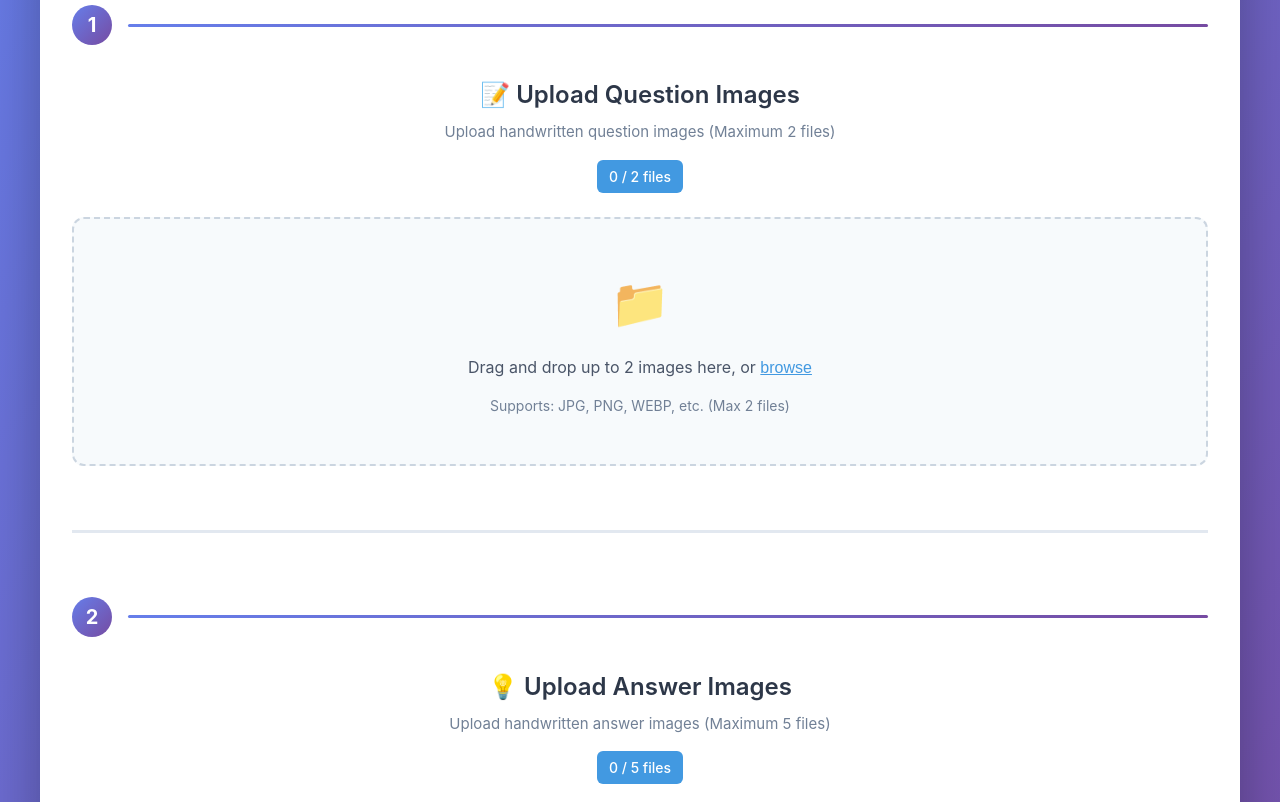
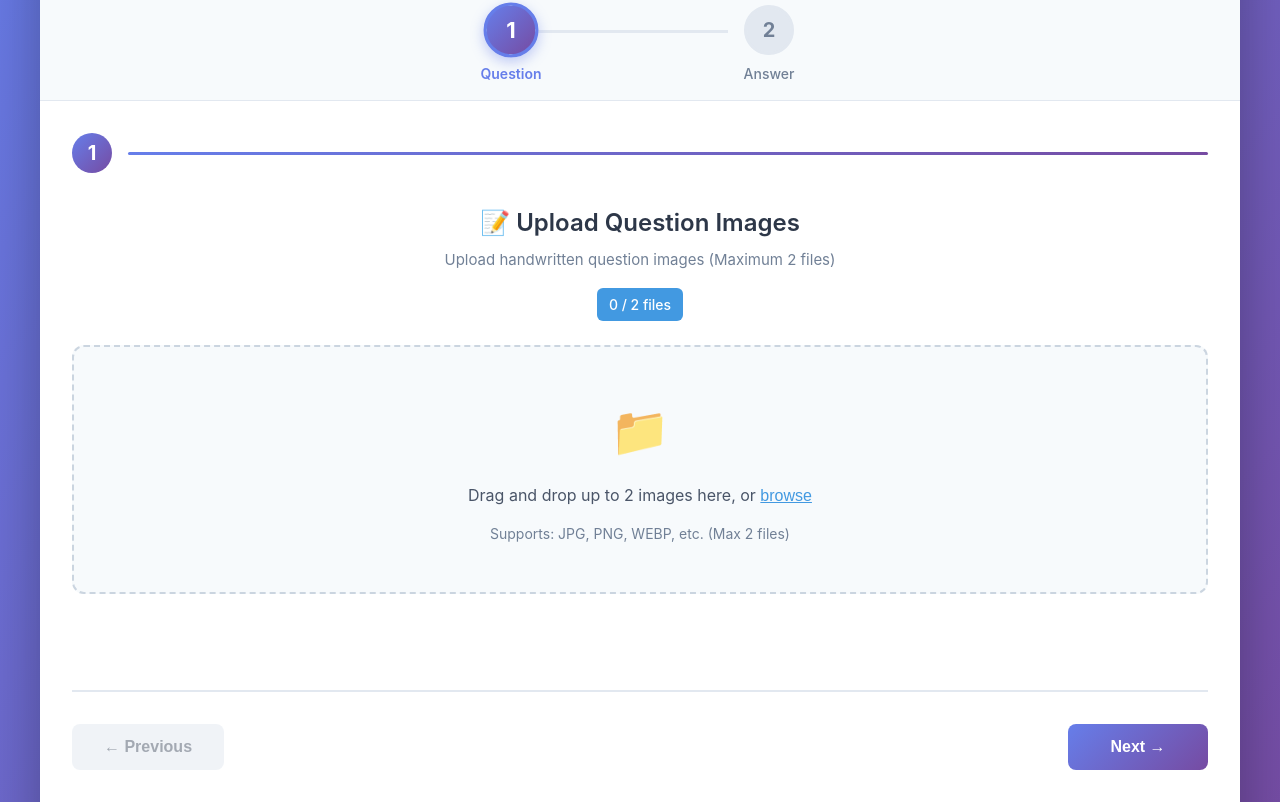
Before and after one commit to TechMaverickHub/100x-capstone-evalca-frontend, a React (Vite) app: page / in a window 1280 px wide. Shown: the part 218-1020 px from the top of the page. Built offline with nearby package versions, Linux system fonts and the light colour scheme.

Commit message:
Implement step navigation and indicator for question and answer sections

```diff
--- a/src/App.css
+++ b/src/App.css
@@ -61,12 +61,11 @@ body {
 }
 
 .question-section {
-  padding-bottom: 2rem;
-  border-bottom: 3px solid #e2e8f0;
+  padding-bottom: 1rem;
 }
 
 .answer-section {
-  padding-top: 1rem;
+  padding-top: 0;
 }
 
 .section-divider {
@@ -221,6 +220,141 @@ body {
   font-size: 0.875rem;
 }
 
+/* Step Indicator */
+.step-indicator {
+  padding: 2rem 2rem 1rem;
+  background-color: #f7fafc;
+  border-bottom: 1px solid #e2e8f0;
+}
+
+.step-indicator-container {
+  display: flex;
+  justify-content: center;
+  align-items: center;
+  gap: 1rem;
+  max-width: 500px;
+  margin: 0 auto;
+}
+
+.step-indicator-item {
+  display: flex;
+  flex-direction: column;
+  align-items: center;
+  position: relative;
+  flex: 1;
+}
+
+.step-circle {
+  width: 50px;
+  height: 50px;
+  border-radius: 50%;
+  background-color: #e2e8f0;
+  color: #718096;
+  display: flex;
+  align-items: center;
+  justify-content: center;
+  font-size: 1.25rem;
+  font-weight: 700;
+  transition: all 0.3s ease;
+  border: 3px solid #e2e8f0;
+  z-index: 2;
+}
+
+.step-circle.active {
+  background: linear-gradient(135deg, #667eea 0%, #764ba2 100%);
+  color: white;
+  border-color: #667eea;
+  transform: scale(1.1);
+  box-shadow: 0 4px 12px rgba(102, 126, 234, 0.4);
+}
+
+.step-circle.completed {
+  background: linear-gradient(135deg, #48bb78 0%, #38a169 100%);
+  color: white;
+  border-color: #48bb78;
+}
+
+.step-label {
+  margin-top: 0.5rem;
+  font-size: 0.875rem;
+  font-weight: 500;
+  color: #718096;
+  transition: color 0.3s ease;
+}
+
+.step-label.active {
+  color: #667eea;
+  font-weight: 600;
+}
+
+.step-connector {
+  position: absolute;
+  top: 25px;
+  left: calc(50% + 25px);
+  right: calc(-50% + 25px);
+  height: 3px;
+  background-color: #e2e8f0;
+  z-index: 1;
+  transition: background-color 0.3s ease;
+}
+
+.step-connector.completed {
+  background: linear-gradient(90deg, #48bb78 0%, #38a169 100%);
+}
+
+/* Step Navigation */
+.step-navigation {
+  display: flex;
+  justify-content: space-between;
+  align-items: center;
+  margin-top: 2rem;
+  padding-top: 2rem;
+  border-top: 2px solid #e2e8f0;
+}
+
+.nav-button {
+  padding: 0.875rem 2rem;
+  font-size: 1rem;
+  font-weight: 600;
+  border: none;
+  border-radius: 8px;
+  cursor: pointer;
+  transition: all 0.3s ease;
+  min-width: 140px;
+}
+
+.prev-button {
+  background-color: #e2e8f0;
+  color: #4a5568;
+}
+
+.prev-button:hover:not(:disabled) {
+  background-color: #cbd5e0;
+  transform: translateX(-2px);
+}
+
+.prev-button:disabled {
+  opacity: 0.5;
+  cursor: not-allowed;
+}
+
+.next-button {
+  background: linear-gradient(135deg, #667eea 0%, #764ba2 100%);
+  color: white;
+  margin-left: auto;
+}
+
+.next-button:hover:not(:disabled) {
+  transform: translateX(2px);
+  box-shadow: 0 4px 12px rgba(102, 126, 234, 0.4);
+}
+
+.next-button:disabled {
+  opacity: 0.5;
+  cursor: not-allowed;
+  transform: none;
+}
+
 @media (max-width: 768px) {
   .app-title {
     font-size: 2rem;
@@ -237,4 +371,28 @@ body {
   .section-heading {
     font-size: 1.25rem;
   }
+
+  .step-indicator {
+    padding: 1.5rem 1rem 1rem;
+  }
+
+  .step-circle {
+    width: 40px;
+    height: 40px;
+    font-size: 1rem;
+  }
+
+  .step-label {
+    font-size: 0.75rem;
+  }
+
+  .step-navigation {
+    flex-direction: column;
+    gap: 1rem;
+  }
+
+  .nav-button {
+    width: 100%;
+    margin-left: 0;
+  }
 }
--- a/src/App.jsx
+++ b/src/App.jsx
@@ -5,6 +5,10 @@ import { performQuestionOCR, performAnswerOCR } from './services/api';
 import './App.css';
 
 function App() {
+  // Step navigation state
+  const [currentStep, setCurrentStep] = useState(1);
+  const totalSteps = 2;
+
   // Question state
   const [questionFiles, setQuestionFiles] = useState([]);
   const [questionOCRData, setQuestionOCRData] = useState(null);
@@ -105,6 +109,21 @@ function App() {
     }
   };
 
+  // Navigation handlers
+  const handleNext = () => {
+    if (currentStep < totalSteps) {
+      setCurrentStep(currentStep + 1);
+      setError(null);
+    }
+  };
+
+  const handlePrevious = () => {
+    if (currentStep > 1) {
+      setCurrentStep(currentStep - 1);
+      setError(null);
+    }
+  };
+
   return (
     <div className="app">
       <div className="app-container">
@@ -113,8 +132,30 @@ function App() {
           <p className="app-subtitle">AI-Powered CA Learning Platform</p>
         </header>
 
+        {/* Step Indicator */}
+        <div className="step-indicator">
+          <div className="step-indicator-container">
+            {[1, 2].map((step) => (
+              <div key={step} className="step-indicator-item">
+                <div
+                  className={`step-circle ${currentStep === step ? 'active' : ''} ${currentStep > step ? 'completed' : ''}`}
+                >
+                  {currentStep > step ? '✓' : step}
+                </div>
+                <div className={`step-label ${currentStep === step ? 'active' : ''}`}>
+                  {step === 1 ? 'Question' : 'Answer'}
+                </div>
+                {step < totalSteps && (
+                  <div className={`step-connector ${currentStep > step ? 'completed' : ''}`}></div>
+                )}
+              </div>
+            ))}
+          </div>
+        </div>
+
         <main className="app-main">
-          {/* Question Section */}
+          {/* Step 1: Question Section */}
+          {currentStep === 1 && (
             <section className="upload-section question-section">
               <div className="section-divider">
                 <div className="section-number">1</div>
@@ -136,8 +177,10 @@ function App() {
                 />
               )}
             </section>
+          )}
 
-          {/* Answer Section */}
+          {/* Step 2: Answer Section */}
+          {currentStep === 2 && (
             <section className="upload-section answer-section">
               <div className="section-divider">
                 <div className="section-number">2</div>
@@ -159,6 +202,7 @@ function App() {
                 />
               )}
             </section>
+          )}
 
           {/* Error Display */}
           {error && (
@@ -174,6 +218,26 @@ function App() {
               </button>
             </div>
           )}
+
+          {/* Navigation Buttons */}
+          <div className="step-navigation">
+            <button
+              type="button"
+              className="nav-button prev-button"
+              onClick={handlePrevious}
+              disabled={currentStep === 1}
+            >
+              ← Previous
+            </button>
+            <button
+              type="button"
+              className="nav-button next-button"
+              onClick={handleNext}
+              disabled={currentStep === totalSteps}
+            >
+              Next →
+            </button>
+          </div>
         </main>
 
         <footer className="app-footer">
```
Lines whose indentation alone changed are shown as unchanged.
